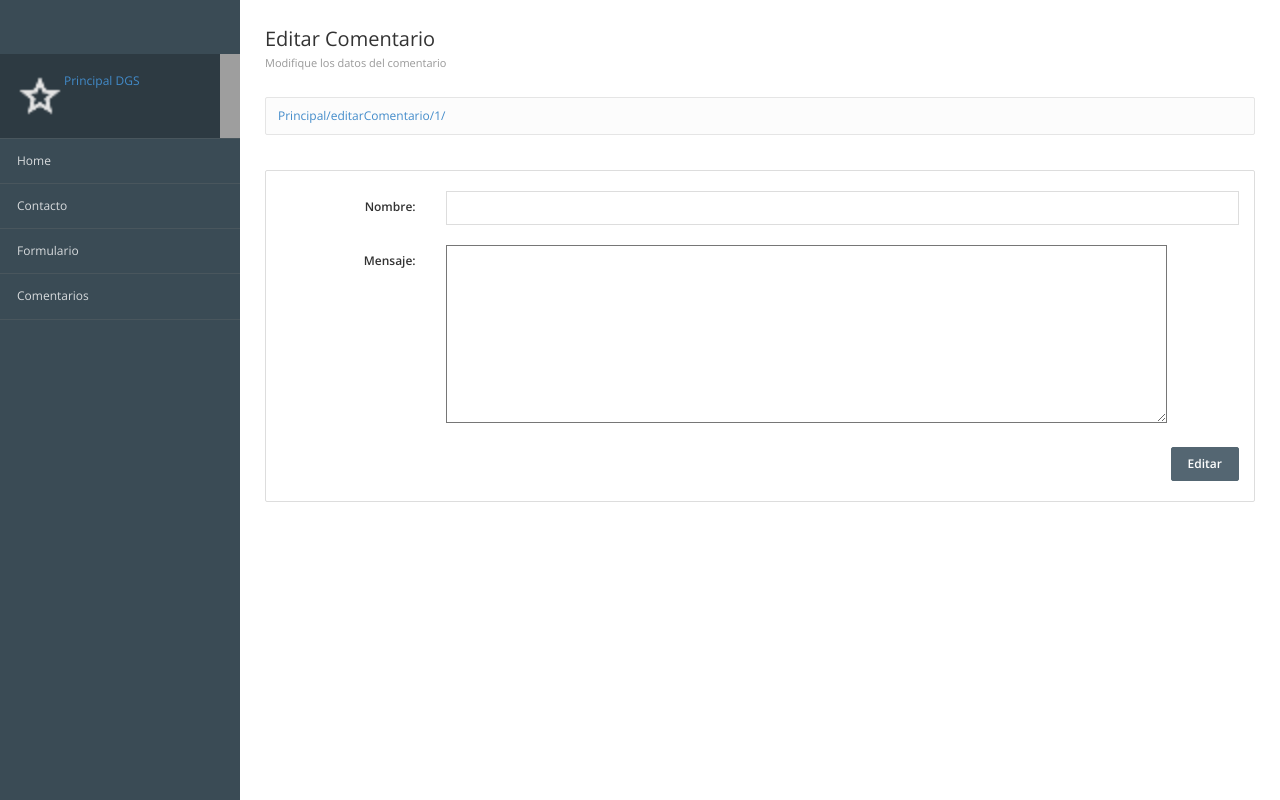
After one commit to Judanubee/Djangoapp, a Django app: page /editarComentario/1/ in a window 1280 px wide. The commit adds this page. Run offline with Django 5.2, Linux system fonts and the light colour scheme; some libraries are stand-ins or nearby versions; grey boxes are pictures that could not be loaded.

Commit message:
funcionalidad de eliminar completa y funcionalidad de editar a medias.

```diff
--- a/prueba/inicio/templates/inicio/principal.html
+++ b/prueba/inicio/templates/inicio/principal.html
@@ -17,7 +17,7 @@
 {% endblock encabezado %}
 
 
-{% block contenido %}'
+{% block contenido %}
 		<!-- Contenido Principal-->
 		<table class="table table-bordered table-striped">
 			<thead>
@@ -33,8 +33,8 @@
 				<td class="text-center">
 					<img src="" alt="" class="img-media">
 				</td>
-				<td class="text-semibold">UTM231003TI</td>
-				<td class="text-semibold">Hector Manuel Real Jaimes</td>
+				<td class="text-semibold">utm2026123</td>
+				<td class="text-semibold">Julio daniel nuñez bernal</td>
 				<td class="text-semibold">Tecnologias de la informacion</td>
 				<td class="text-semibold">Matutino</td>
 		</table>
--- a/prueba/inicio/views.py
+++ b/prueba/inicio/views.py
@@ -6,8 +6,6 @@ def principal(request):
         "user_text": "lajlskdjaslk",
         "user_subtext": "DGS",
         "user_img": "inicio/images/home.png"}
-
-
     return render(request, "registros/principal.html", contexto)
 
 def nuevo(request):
--- a/prueba/prueba1/urls.py
+++ b/prueba/prueba1/urls.py
@@ -26,12 +26,15 @@ from registros import views as views_registros
 urlpatterns = [
     path('admin/', admin.site.urls),
     path("juda/",views.nuevo, name="nuevo"),
-path("contacto/", views_registros.registrar, name="contacto"),
+    path("contacto/", views_registros.registrar, name="contacto"),
     path("formulario/",views.formulario, name="formulario"),
     path("ejemplo/",views.ejemplo, name="ejemplo"),
     path("registrar/", views_registros.registrar, name="Registrar"),
     path('', views_registros.registros, name='principal'),
-    path("comentarios/",views_registros.consultar_comentarios, name ="consultar_comentarios")
+    path("comentarios/",views_registros.consultar_comentarios, name ="consultar_comentarios"),
+    path('eliminarComentario/<int:id>/', views_registros.eliminarComentarioContacto, name='Eliminar'),#si necesitas mas tipos de datos volvemos a poner <>/
+    path('editarComentario/<int:id>/', views_registros.editarComentarioContacto, name='Editar'),
+
 
 ]
 
--- /dev/null
+++ b/prueba/registros/templates/registros/editarComentario.html
@@ -0,0 +1,49 @@
+{% extends "inicio/encabezado.html" %}
+
+{%
+    {% block titulo %} EDITAR {% endblock titulo %}
+%}
+
+{% block encabezado %}
+				<!--Encabezdo -->
+			<div class="page-header">
+				<div class="page-title">
+					<h3>Editar Comentario
+                    <small>Modifique los datos del comentario</small></h3>
+				  </h3>
+				</div>
+
+			</div>
+			<!-- /Encabezado-->
+{% endblock encabezado %}
+
+{% block contenido %}
+			<!-- Formulario -->
+			<form class="form-horizontal" action="" method="POST" role="form">
+				{% csrf_token %}
+	            <div class="panel panel-default">
+	                <div class="panel-body">
+
+				        <div class="form-group">
+				            <label class="col-sm-2 control-label text-right">Nombre:</label>
+				            <div class="col-sm-10">
+				            	<input type="text" class="form-control" name="usuario">
+				            </div>
+				        </div>
+                        <div class= "form-group">
+				            <label class="col-sm-2 control-label text-right">Mensaje:</label>
+                            <div class="col-sm-10">
+                                <textarea cols="100" rows="10" name="mensaje"></textarea>
+                            </div>
+                        </div>
+
+                        <div class="form-actions text-right">
+                        	<input type="submit" value="Editar" class="btn btn-primary">
+                        </div>
+
+				    </div>
+				</div>
+			</form>
+		<!-- Fin del Formulario -->
+		<!-- /Contenido Principal-->
+{% endblock contenido%}
--- a/prueba/registros/views.py
+++ b/prueba/registros/views.py
@@ -1,7 +1,8 @@
-from django.shortcuts import render
+from django.shortcuts import render, get_object_or_404
 from .models import Alumnos, ComentarioContacto #Accedemos al modelo Alumnos que contiene la estructura de la tabla.
 from .models import Comentario
 from .forms import ComentarioContactoForm
+
 
 # Create your views here.
 def registros(request):
@@ -33,3 +34,14 @@ def consultar_comentarios(request):
         "registros/consultar_comentarios.html",
         {"comentarios": comentarios}
     )
+
+def eliminarComentarioContacto(request, id, confirmacion='registros/confirmarEliminacion.html'):
+    comentario = get_object_or_404(ComentarioContacto, id=id)
+    if request.method == 'POST':
+        comentario.delete()
+        comentarios = ComentarioContacto.objects.all()
+        return render(request, "registros/consultar_comentarios.html", {'comentarios': comentarios})
+    return render(request, confirmacion, {'comentario': comentario})
+
+def editarComentarioContacto(request, id):
+    return render(request, "registros/editarComentario.html")
```
Also changed, not shown: prueba/registros/templates/registros/confirmarEliminacion.html (added, +32 -0 lines), prueba/registros/templates/registros/consultar_comentarios.html (+6 -2 lines).
